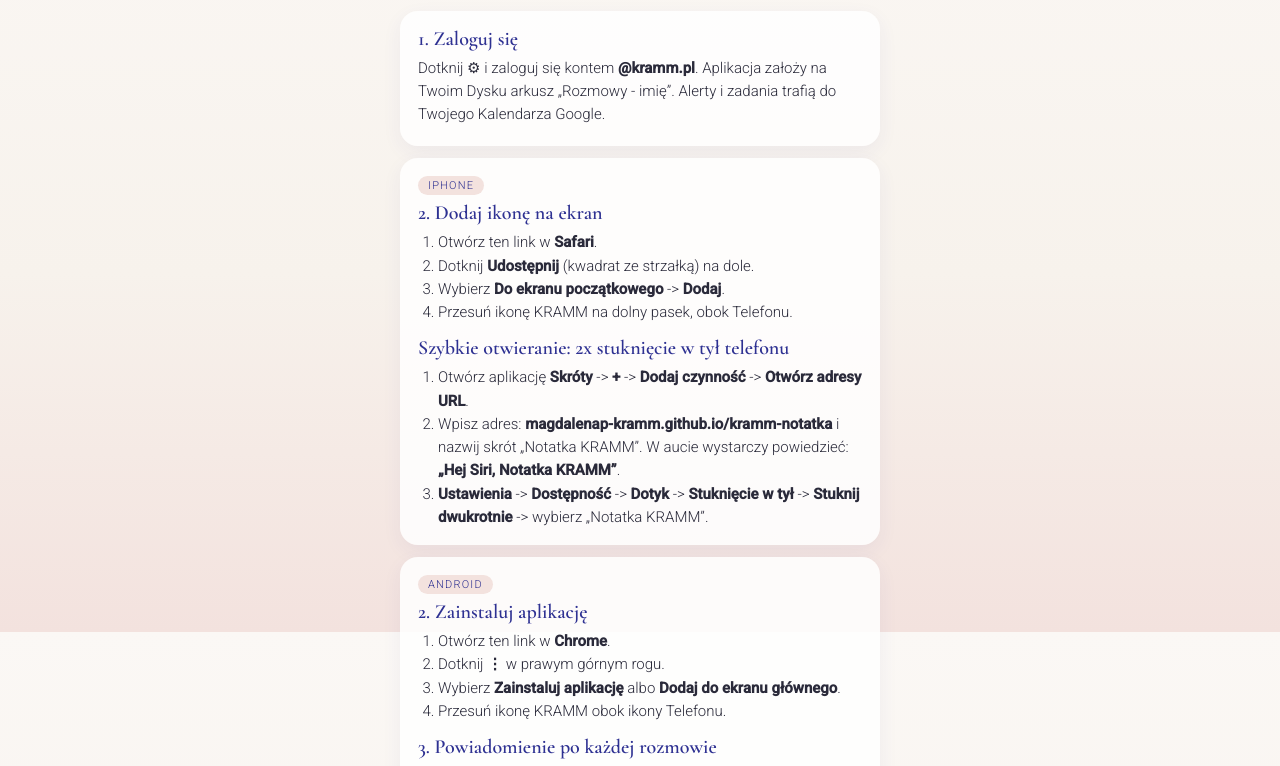
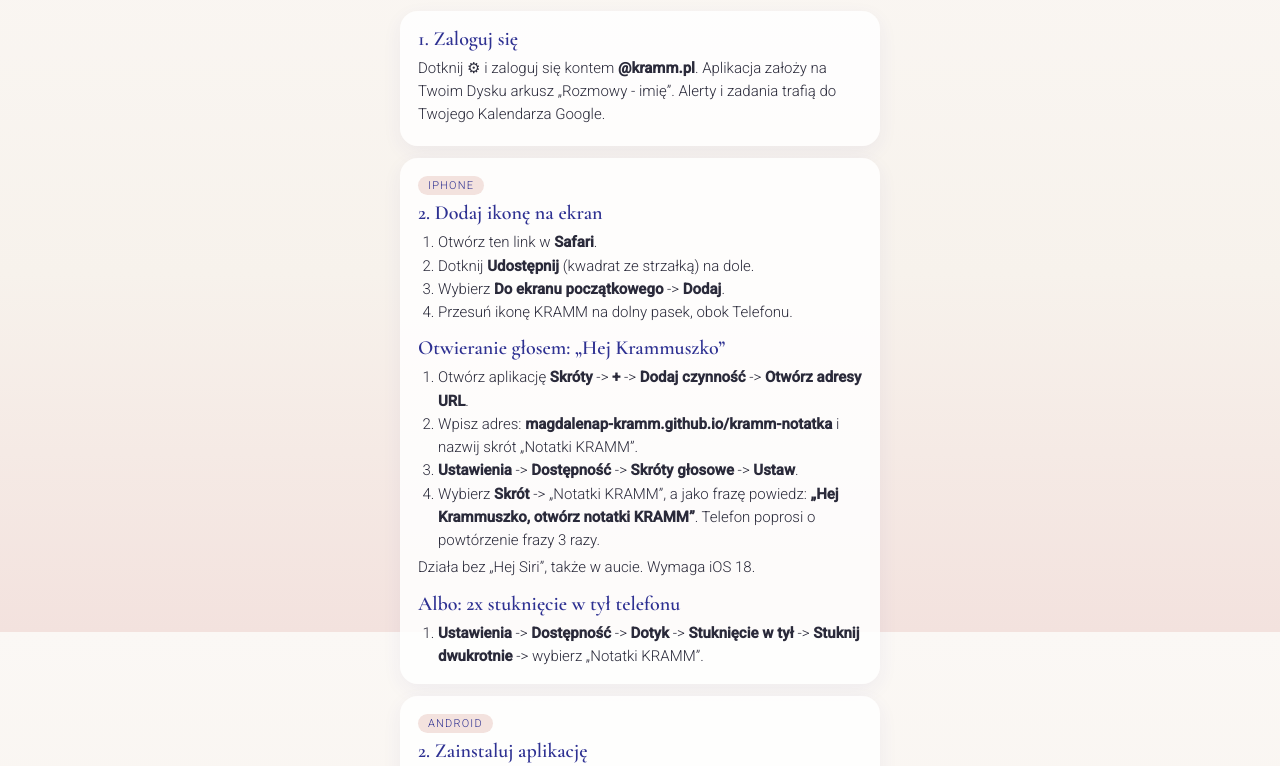
Before and after one commit to magdalenap-kramm/kramm-notatka, a plain HTML site: page index.html in a window 1280 px wide. Shown: the part 168-934 px from the top of the page. Drawn offline with nearby package versions, Linux system fonts and the light colour scheme.

Commit message:
Instrukcja: otwieranie frazą Hej Krammuszko (Skróty głosowe iOS)
Co-Authored-By: Claude Opus 5.5 <noreply@anthropic.com>
Claude-Session: https://claude.ai/code/session_014JqMo9K2mTSf8AywH2Tsfs

```diff
--- a/index.html
+++ b/index.html
@@ -139,11 +139,14 @@
     <div class="krok"><h3>1. Zaloguj się</h3><p>Dotknij ⚙ i zaloguj się kontem <b>@kramm.pl</b>. Aplikacja założy na Twoim Dysku arkusz „Rozmowy - imię”. Alerty i zadania trafią do Twojego Kalendarza Google.</p></div>
     <div class="krok" id="krokIos"><span class="tag">iPhone</span><h3>2. Dodaj ikonę na ekran</h3>
       <ol><li>Otwórz ten link w <b>Safari</b>.</li><li>Dotknij <b>Udostępnij</b> (kwadrat ze strzałką) na dole.</li><li>Wybierz <b>Do ekranu początkowego</b> -> <b>Dodaj</b>.</li><li>Przesuń ikonę KRAMM na dolny pasek, obok Telefonu.</li></ol>
-      <h3 style="margin-top:12px">Szybkie otwieranie: 2x stuknięcie w tył telefonu</h3>
-      <ol><li>Otwórz aplikację <b>Skróty</b> -> <b>+</b> -> <b>Dodaj czynność</b> -> <b>Otwórz adresy URL</b>.</li><li>Wpisz adres: <b>magdalenap-kramm.github.io/kramm-notatka</b> i nazwij skrót „Notatka KRAMM”. W aucie wystarczy powiedzieć: <b>„Hej Siri, Notatka KRAMM”</b>.</li><li><b>Ustawienia</b> -> <b>Dostępność</b> -> <b>Dotyk</b> -> <b>Stuknięcie w tył</b> -> <b>Stuknij dwukrotnie</b> -> wybierz „Notatka KRAMM”.</li></ol></div>
+      <h3 style="margin-top:12px">Otwieranie głosem: „Hej Krammuszko”</h3>
+      <ol><li>Otwórz aplikację <b>Skróty</b> -> <b>+</b> -> <b>Dodaj czynność</b> -> <b>Otwórz adresy URL</b>.</li><li>Wpisz adres: <b>magdalenap-kramm.github.io/kramm-notatka</b> i nazwij skrót „Notatki KRAMM”.</li><li><b>Ustawienia</b> -> <b>Dostępność</b> -> <b>Skróty głosowe</b> -> <b>Ustaw</b>.</li><li>Wybierz <b>Skrót</b> -> „Notatki KRAMM”, a jako frazę powiedz: <b>„Hej Krammuszko, otwórz notatki KRAMM”</b>. Telefon poprosi o powtórzenie frazy 3 razy.</li></ol>
+      <p>Działa bez „Hej Siri”, także w aucie. Wymaga iOS 18.</p>
+      <h3 style="margin-top:12px">Albo: 2x stuknięcie w tył telefonu</h3>
+      <ol><li><b>Ustawienia</b> -> <b>Dostępność</b> -> <b>Dotyk</b> -> <b>Stuknięcie w tył</b> -> <b>Stuknij dwukrotnie</b> -> wybierz „Notatki KRAMM”.</li></ol></div>
     <div class="krok" id="krokAndroid"><span class="tag">Android</span><h3>2. Zainstaluj aplikację</h3>
       <button class="glowny ukryty" id="btnInstaluj" style="margin:6px 0 10px">Zainstaluj na telefonie</button>
-      <ol><li>Otwórz ten link w <b>Chrome</b>.</li><li>Dotknij <b>⋮</b> w prawym górnym rogu.</li><li>Wybierz <b>Zainstaluj aplikację</b> albo <b>Dodaj do ekranu głównego</b>.</li><li>Przesuń ikonę KRAMM obok ikony Telefonu.</li></ol>
+      <ol><li>Otwórz ten link w <b>Chrome</b>.</li><li>Dotknij <b>⋮</b> w prawym górnym rogu.</li><li>Wybierz <b>Zainstaluj aplikację</b> albo <b>Dodaj do ekranu głównego</b>.</li><li>Przesuń ikonę KRAMM obok ikony Telefonu.</li><li>Głosem: „Ok Google, otwórz KRAMM Notatka”.</li></ol>
       <h3 style="margin-top:12px">3. Powiadomienie po każdej rozmowie</h3>
       <p>Zainstaluj małą aplikację „KRAMM Notatka”. Po odebranej rozmowie przychodzącej pokaże powiadomienie „Dodaj notatkę” z numerem i nazwą kontaktu.</p>
       <ol><li><a href="https://github.com/magdalenap-kramm/kramm-notatka/releases/latest/download/kramm-notatka.apk">Pobierz KRAMM Notatka (.apk)</a></li><li>Otwórz pobrany plik. Jeśli telefon zapyta, zezwól Chrome na instalowanie aplikacji.</li><li>Uruchom „KRAMM Notatka” i zezwól na: telefon, rejestr połączeń, powiadomienia.</li><li>Dotknij „Pokaż próbne powiadomienie”, żeby sprawdzić.</li></ol></div>
```
